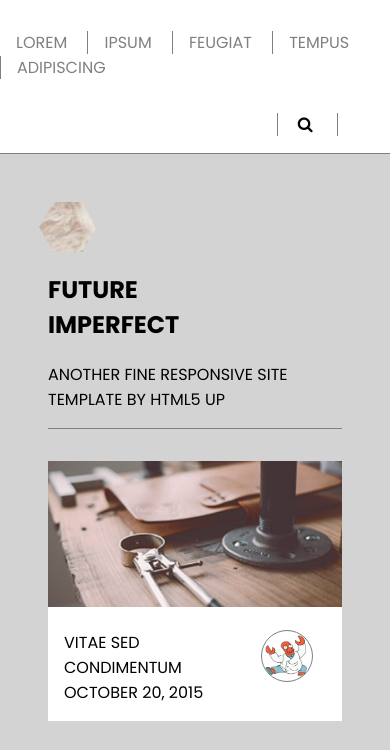
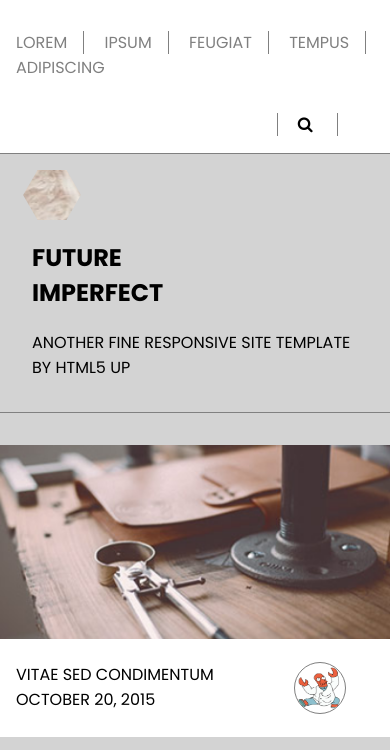
Before and after one commit to mgoetgheluck/mgoetgheluck.github.io, a plain HTML site: page index.html in a window 390 px wide. Shown: the part 43-793 px from the top of the page. Drawn offline with Linux system fonts and the light colour scheme.

Commit message:
improving responsive

```diff
--- a/styles.css
+++ b/styles.css
@@ -22,14 +22,14 @@ body a {
 }
 
 .headerContainer a {
-    border-left : 1px solid grey;
+    border-right : 1px solid grey;
     margin-left: 1em;
     padding : 0 1em 0 1em;
     color: grey;
 }
 
-.headerContainer a:first-child {
-    border-left: 0!important;
+.headerContainer a:last-child {
+    border-right: 0!important;
 }
 
 
@@ -60,7 +60,12 @@ body a {
 
 @media (max-width: 1200px) {
    .contentContainer {
-    display: block!important;
+     display: block!important;
+     margin: 0!important;
+   }
+
+   .article {
+    margin: 2em 0 2em 0!important;
    }
 
    .articleButtonsGridContainer {
@@ -105,6 +110,7 @@ body a {
 
 .titleContainer {
     border-bottom: 1px solid grey;
+    padding: 1em 2em 1em 2em;
 }
 
 .vignettesContainer {
@@ -154,7 +160,7 @@ body a {
 .aboutContainer {
     margin-top: 2em;
     border-bottom: 1px solid grey;
-    padding: 2em 0 2em 0;
+    padding: 2em 1em 2em 1em;
 }
 
 .aboutContainer div {
```
Also changed, not shown: 1 other file.
